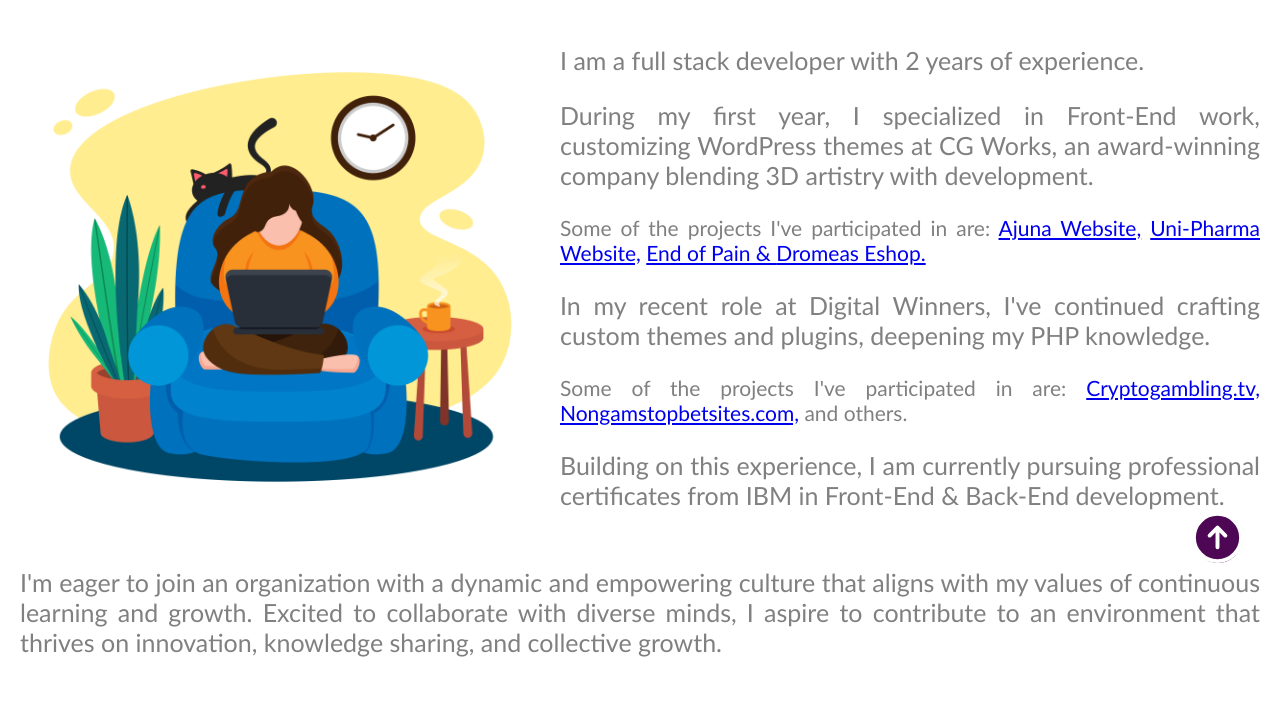
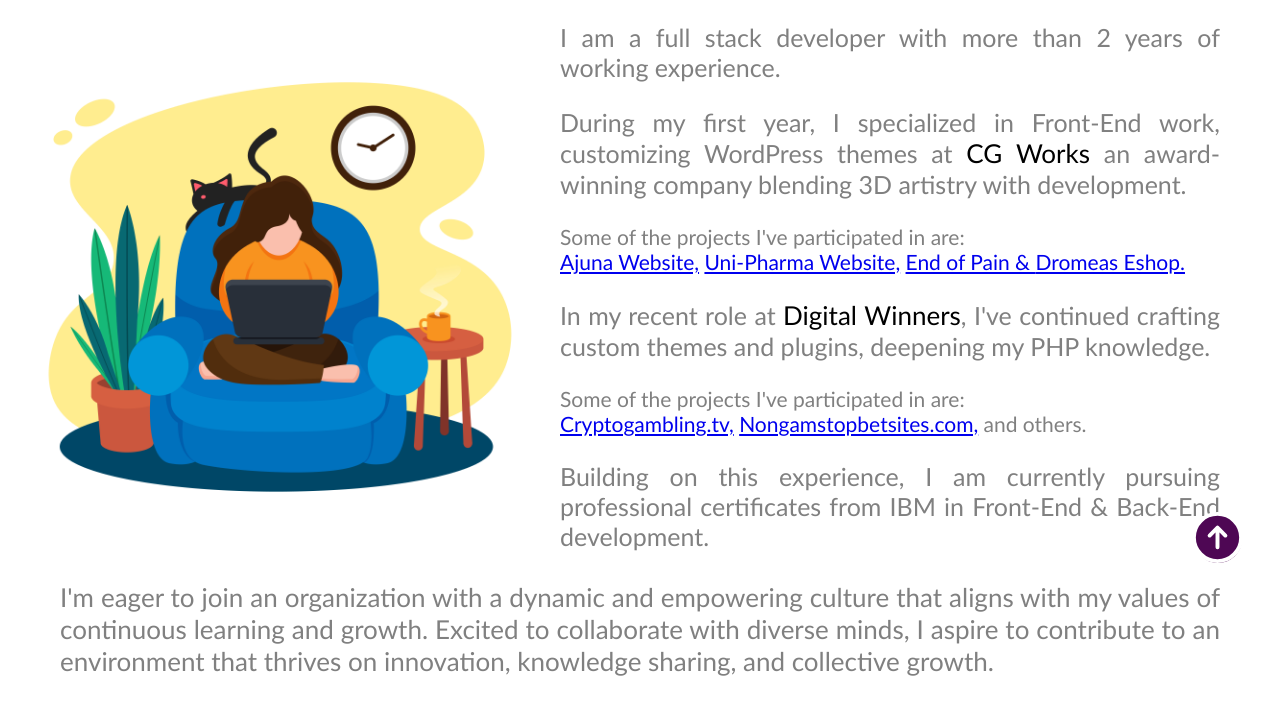
Before and after one commit to Evina88/single-page-introduction, a plain HTML site: page index.html in a window 1280 px wide. Shown: the part 213-927 px from the top of the page. Drawn offline with Linux system fonts and the light colour scheme; files whose address does not match are found by name.

Commit message:
paddings

```diff
--- a/index.html
+++ b/index.html
@@ -48,31 +48,37 @@
         <div>
 
             <p class="about-me-p">
-                I am a full stack developer with 2 years of experience.
+                I am a full stack developer with more than 2 years of working experience.
             </p>
             <p class="about-me-p">
                 During my first year, I specialized in Front-End work, customizing
-                WordPress themes at CG Works, an award-winning company blending 3D
+                WordPress themes at <span>CG Works</span> an award-winning company blending 3D
                 artistry with development.
             </p>
-            <p class="text-size-20">
+            <div class="text-size-20">
                 Some of the projects I've participated in are:
+
+                <div class="text-size-20">
                     <a href="https://www.cgworks.com/projects/ajuna-website">Ajuna Website,</a>
                     <a href="https://www.cgworks.com/projects/uni-pharma-website">Uni-Pharma Website,</a>
                     <a href="https://www.cgworks.com/projects/end-of-pain">End of Pain & </a>
                     <a href="https://www.cgworks.com/projects/dromeas-eshop">Dromeas Eshop.</a>
-            </p>
+                </div>
+            </div>
             <p class="about-me-p">
-                In my recent role at Digital Winners, I've
+                In my recent role at <span>Digital Winners</span>, I've
                 continued crafting custom themes and plugins, deepening my PHP
                 knowledge.
             </p>
-            <p class="text-size-20">
+            <div class="text-size-20">
                 Some of the projects I've participated in are:
+                <div class="text-size-20">
+
                     <a href="https://www.cryptogambling.tv/">Cryptogambling.tv,</a>
                     <a href="https://www.nongamstopbetsites.com/">Nongamstopbetsites.com,</a>
                     and others.
-            </p>
+                </div>
+            </div>
             <p class="about-me-p">
                 Building on this experience, I am currently pursuing
                 professional certificates from IBM in Front-End & Back-End
--- a/style.css
+++ b/style.css
@@ -95,7 +95,7 @@
 	display: flex;
 	align-items: center;
 	color: rgb(128, 128, 128);
-	padding: 0 20px 0 0px;
+	padding: 0 60px 0 0px;
 }
 
 .about-me h1 {
@@ -106,6 +106,10 @@
 
 .about-me-p {
 	font-size: 25px;
+}
+.about-me span {
+	color: #000;
+	font-size: 26px;
 }
 
 .profile_image {
@@ -119,14 +123,14 @@
 	display: flex;
 	flex-direction: column;
 	text-align: justify;
-	margin: 0 auto;
-	padding: 0 20px;
+	margin: 0px 0px 0;
+	padding: 0 60px;
 }
 
 .progress p {
-	font-size: 25px;
+	font-size: 26px;
 	color: rgb(128, 128, 128);
-	margin: 10px auto;
+	margin: 5px auto;
 }
 
 /* Skills */
```
Lines whose indentation alone changed are shown as unchanged.
